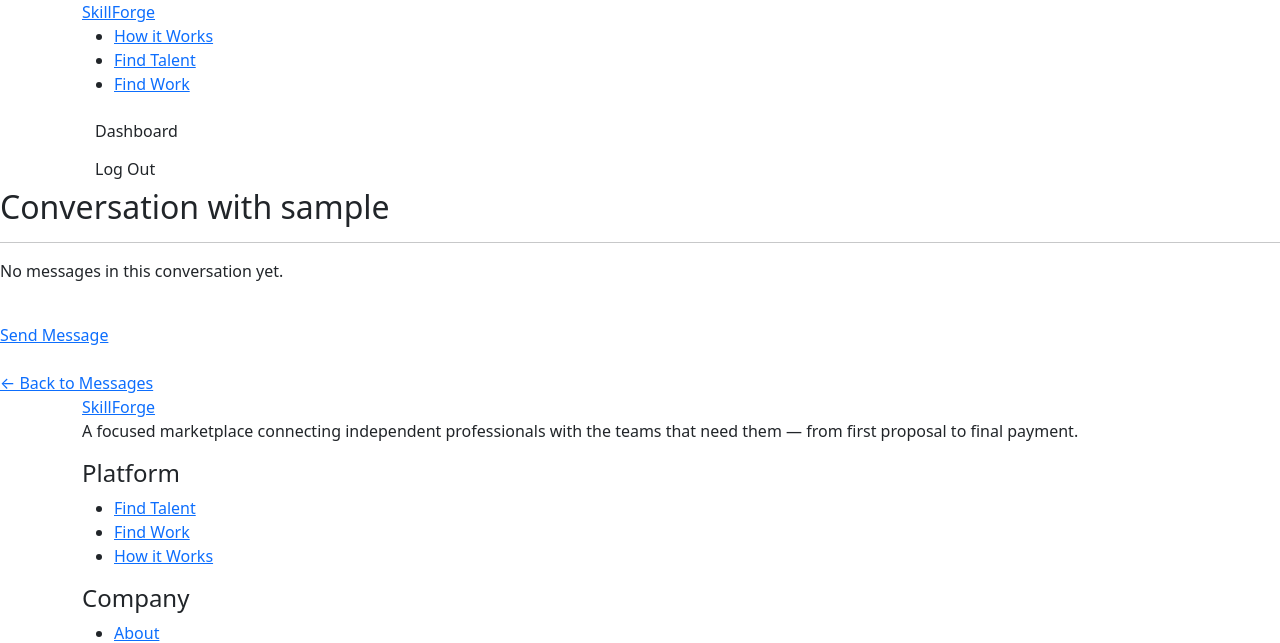
After one commit to syedowes81-maker/SkillForge, a Django app: page /messages/conversation/1/ in a window 1280 px wide. The commit adds this page. Shown: the top 643 px of the page. Run offline with Django 5.2, Linux system fonts and the light colour scheme; the visitor is signed in with stand-in values (Sample User, id 1); data comes from the database, SQL or seed files in the repository.

Commit message:
feat:add conversation view

```diff
--- /dev/null
+++ b/accounts/templates/accounts/conversation.html
@@ -0,0 +1,49 @@
+{% extends "accounts/base.html" %}
+
+{% block content %}
+
+<h2>Conversation with {{ other_user.username }}</h2>
+
+<hr>
+
+{% if messages %}
+
+    {% for message in messages %}
+
+        <div style="border:1px solid #ccc; padding:12px; margin:10px 0;">
+
+            <strong>
+                {{ message.sender.username }}
+            </strong>
+
+            <p>
+                {{ message.content }}
+            </p>
+
+            <small>
+                {{ message.created_at }}
+            </small>
+
+        </div>
+
+    {% endfor %}
+
+{% else %}
+
+    <p>No messages in this conversation yet.</p>
+
+{% endif %}
+
+<br>
+
+<a href="{% url 'send_message' other_user.id %}">
+    Send Message
+</a>
+
+<br><br>
+
+<a href="{% url 'messages' %}">
+    ← Back to Messages
+</a>
+
+{% endblock %}
--- a/accounts/templates/accounts/messages.html
+++ b/accounts/templates/accounts/messages.html
@@ -28,7 +28,11 @@
                 <strong>● Unread</strong>
             {% endif %}
         </p>
-
+        <p>
+    <a href="{% url 'conversation' message.sender.id %}">
+        View Conversation
+    </a>
+</p>
     </div>
 
 {% endfor %}
--- a/accounts/urls.py
+++ b/accounts/urls.py
@@ -13,6 +13,7 @@ urlpatterns=[
    path("freelancers/<int:id>/",views.freelancer_detail,name="freelancer_detail"),
    path("freelancers/<int:id>/review/",views.add_review,name="add_review"),
    path("messages/", views.messages_view, name="messages"),
+   path("messages/conversation/<int:id>/",views.conversation,name="conversation"),
    path("messages/send/<int:id>/",views.send_message,name="send_message"),
    path("notifications/", views.notifications, name="notifications"),
 ]
--- a/accounts/views.py
+++ b/accounts/views.py
@@ -232,3 +232,26 @@ def messages_view(request):
             "messages": messages,
         },
     )
+
+@login_required
+def conversation(request, id):
+    other_user = get_object_or_404(User, id=id)
+
+    messages = Message.objects.filter(
+        sender=request.user,
+        receiver=other_user
+    ) | Message.objects.filter(
+        sender=other_user,
+        receiver=request.user
+    )
+
+    messages = messages.order_by("created_at")
+
+    return render(
+        request,
+        "accounts/conversation.html",
+        {
+            "other_user": other_user,
+            "messages": messages,
+        },
+    )
```
